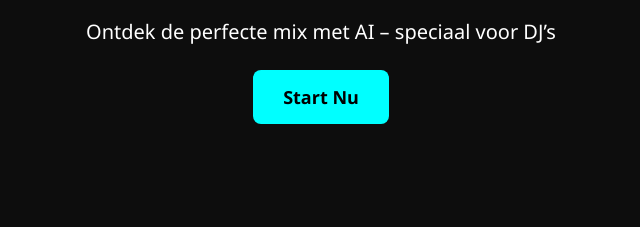
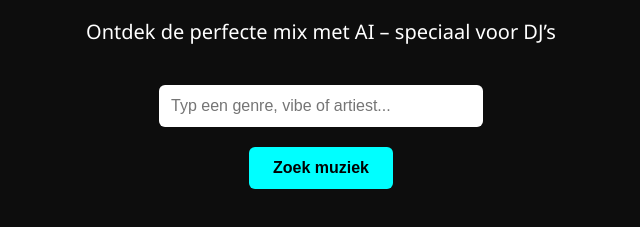
Before and after one commit to florhammache-crypto/Mixmind, a plain HTML site: page index.html in a window 1280 px wide. Shown: the part 179-406 px from the top of the page, without its empty margins (319-959 px from the left). Drawn offline with Linux system fonts and the light colour scheme.

Commit message:
Update index.html

```diff
--- a/index.html
+++ b/index.html
@@ -20,20 +20,52 @@
       font-size: 20px;
       margin-bottom: 40px;
     }
-    a.button {
+    input[type="text"] {
+      padding: 12px;
+      width: 300px;
+      border-radius: 6px;
+      border: none;
+      font-size: 16px;
+      margin-bottom: 20px;
+    }
+    button {
+      padding: 12px 24px;
       background-color: #00ffff;
       color: black;
-      padding: 15px 30px;
-      border-radius: 8px;
-      text-decoration: none;
+      border: none;
+      border-radius: 6px;
+      font-size: 16px;
       font-weight: bold;
+      cursor: pointer;
+    }
+    .result {
+      margin-top: 40px;
       font-size: 18px;
+      color: #00ff99;
     }
   </style>
 </head>
 <body>
   <h1>🎧 MixMind</h1>
   <p>Ontdek de perfecte mix met AI – speciaal voor DJ’s</p>
-  <a href="#" class="button">Start Nu</a>
+
+  <input type="text" id="zoekveld" placeholder="Typ een genre, vibe of artiest..." />
+  <br />
+  <button onclick="zoekMuziek()">Zoek muziek</button>
+
+  <div class="result" id="resultaat"></div>
+
+  <script>
+    function zoekMuziek() {
+      const invoer = document.getElementById("zoekveld").value;
+      const resultaat = document.getElementById("resultaat");
+
+      if (invoer.trim() === "") {
+        resultaat.innerText = "Typ eerst iets in!";
+      } else {
+        resultaat.innerText = `🎶 Suggesties voor "${invoer}" worden geladen... (AI komt hier later)`;
+      }
+    }
+  </script>
 </body>
 </html>
```
